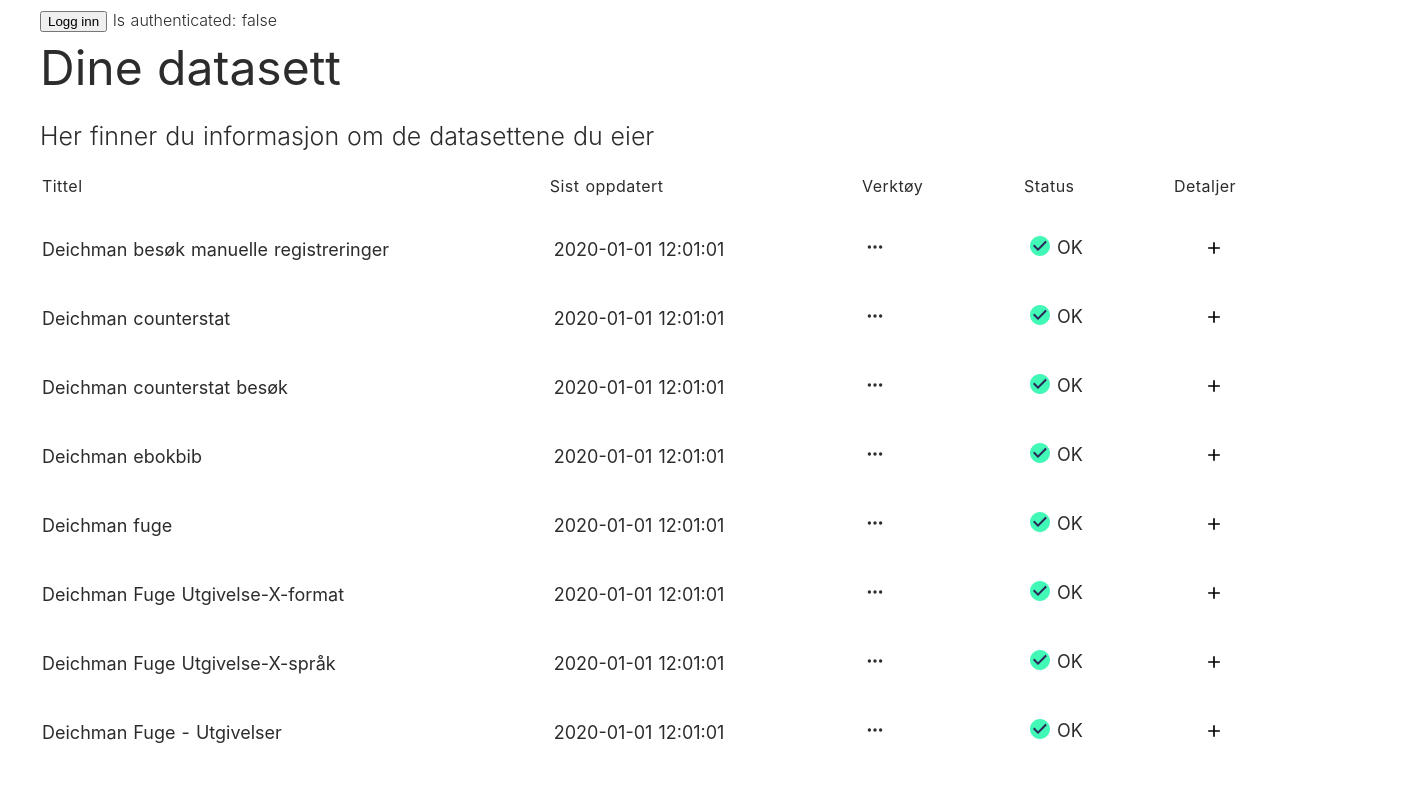
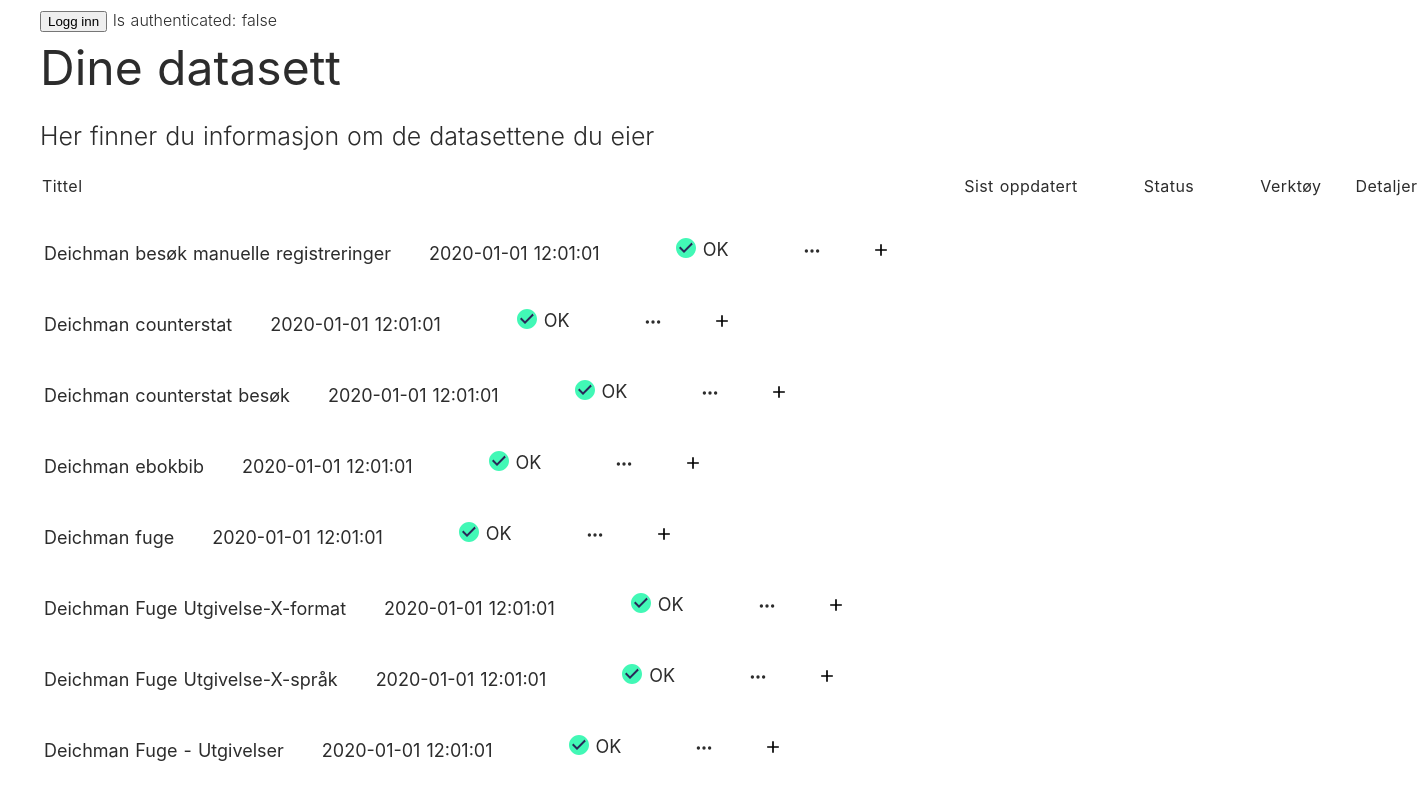
Before and after one commit to oslokommune/dataplatform-frontend, a Vue app: page /#/ in a window 1280 px wide. Shown: the top 786 px of the page, 1421 px wide, since content can reach past the window. Built offline with nearby package versions, Linux system fonts and the light colour scheme; no server answers.

Commit message:
DP-1102: Add tablerow-component

```diff
--- a/src/components/DatasetList/Home.vue
+++ b/src/components/DatasetList/Home.vue
@@ -17,30 +17,16 @@
         <thead>
           <th>Tittel</th>
           <th>Sist oppdatert</th>
+          <th>Status</th>
           <th>Verktøy</th>
-          <th>Status</th>
           <th>Detaljer</th>
         </thead>
-        <tbody
-          class="dataset-list"
-          v-for="datasetobject in filteredDatasets"
-          :key="datasetobject.id"
-        >
-          <tr class="row">
-            <td>{{ datasetobject.title }}</td>
-            <td>2020-01-01 12:01:01</td>
-            <td><IconDotDotHorizontal /></td>
-            <td><DatasetStatus /></td>
-            <td>
-              <div class="stateAndExpandCollapse">
-                <ExpandCollapseIcon
-                  :expanded="expanded"
-                  @click.native.stop="expanded = !expanded"
-                />
-              </div>
-            </td>
-            <div v-if="expanded" class="expandedContent">hei</div>
-          </tr>
+        <tbody class="dataset-list">
+          <TableRow
+            v-for="datasetobject in filteredDatasets"
+            :key="datasetobject.id"
+            :datasetobject="datasetobject"
+          />
         </tbody>
       </table>
     </div>
@@ -52,17 +38,14 @@
 
 <script>
 import { mapGetters, mapActions, mapState } from 'vuex'
-import IconDotDotHorizontal from '@/components/icons/IconDotDotHorizontal'
-import ExpandCollapseIcon from '@/components/icons/ExpandCollapseIcon'
-import DatasetStatus from '@/components/DatasetList/DatasetStatus'
+
+import TableRow from '@/components/DatasetList/TableRow'
 import datasets from '@/assets/mock/dataset.json'
 
 export default {
   name: 'DatasetList',
   components: {
-    IconDotDotHorizontal,
-    DatasetStatus,
-    ExpandCollapseIcon,
+    TableRow,
   },
   data() {
     return {
@@ -104,15 +87,6 @@
 .intro p {
   font-size: $font-size-ingress;
 }
-tr {
-  font-size: 18px;
-  border-top: $separator-border;
-  overflow-y: auto;
-
-  &:last-of-type {
-    border-bottom: $separator-border;
-  }
-}
 
 .details dt {
   margin-top: 20px;
--- /dev/null
+++ b/src/components/DatasetList/TableRow.vue
@@ -0,0 +1,56 @@
+<template>
+  <div>
+    <tr>
+      <td>{{ datasetobject.title }}</td>
+      <td>2020-01-01 12:01:01</td>
+      <td><DatasetStatus /></td>
+      <td><IconDotDotHorizontal /></td>
+      <td>
+        <div class="stateAndExpandCollapse">
+          <ExpandCollapseIcon
+            :expanded="expanded"
+            @click.native.stop="expanded = !expanded"
+          />
+        </div>
+      </td>
+    </tr>
+    <div v-if="expanded" class="expandedContent">hei</div>
+  </div>
+</template>
+<script>
+import IconDotDotHorizontal from '@/components/icons/IconDotDotHorizontal'
+import ExpandCollapseIcon from '@/components/icons/ExpandCollapseIcon'
+import DatasetStatus from '@/components/DatasetList/DatasetStatus'
+export default {
+  components: {
+    IconDotDotHorizontal,
+    DatasetStatus,
+    ExpandCollapseIcon,
+  },
+  props: {
+    datasetobject: {
+      type: Object,
+      default: () => ({}),
+    },
+  },
+  data() {
+    return {
+      expanded: false,
+    }
+  },
+}
+</script>
+<style lang="scss" scoped>
+@import '@/assets/variables';
+@import '@/assets/common';
+
+tr {
+  font-size: 18px;
+  border-top: $separator-border;
+  overflow-y: auto;
+
+  &:last-of-type {
+    border-bottom: $separator-border;
+  }
+}
+</style>
```
